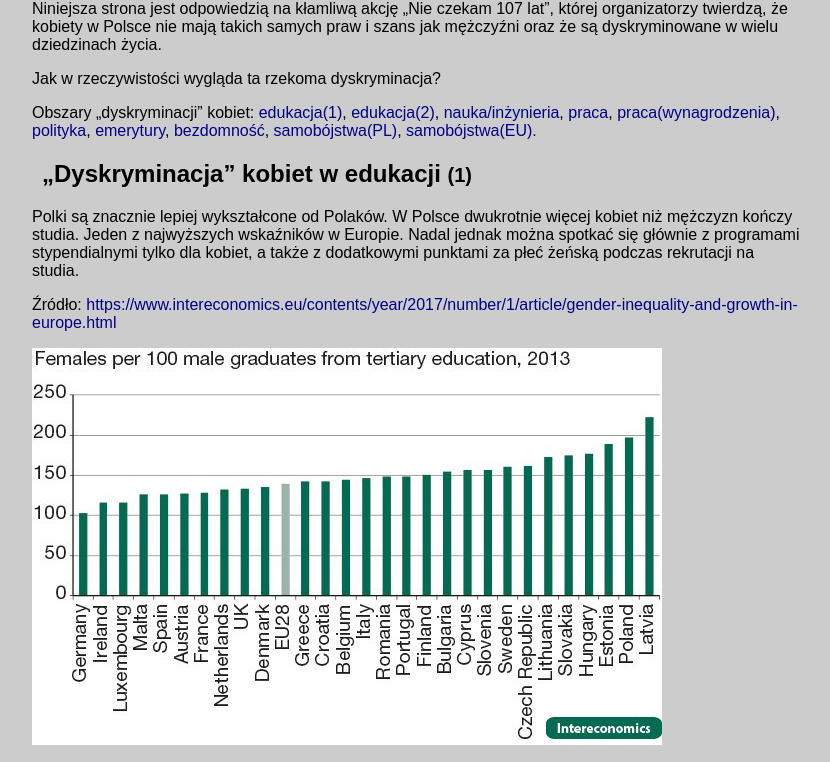
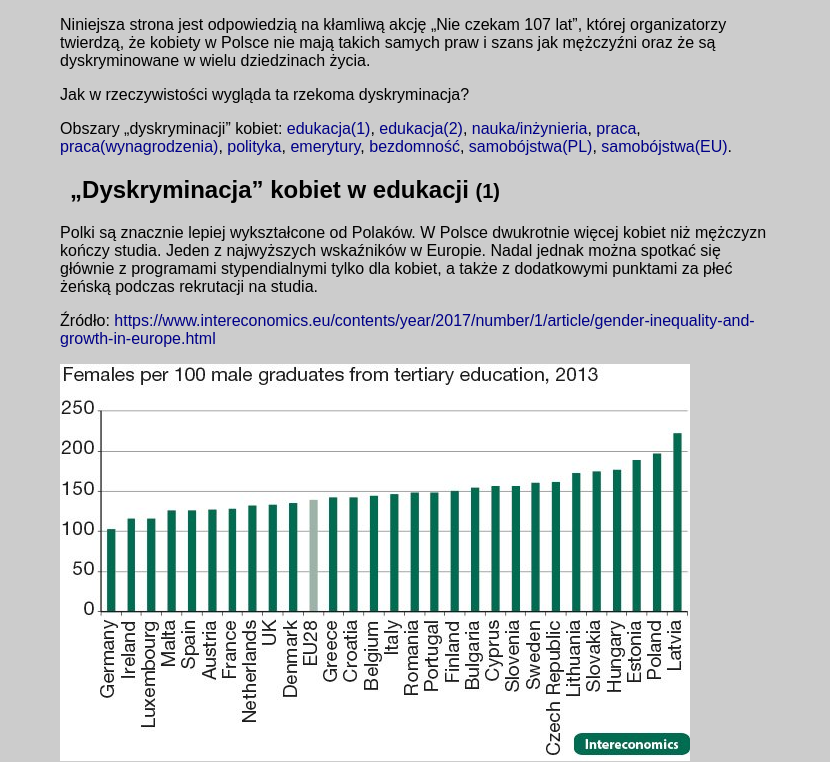
Before and after one commit to nieczekam107lat/nieczekam107lat.github.io, a plain HTML site: page index.html in a window 1280 px wide. Shown: the part 117-879 px from the top of the page, without its empty margins (224-1054 px from the left). Drawn offline with Linux system fonts and the light colour scheme.

Commit message:
poprawienie marginesów

```diff
--- a/style.css
+++ b/style.css
@@ -1,5 +1,7 @@
 body {
-    margin: 0 20%;
+    margin: auto;
+    max-width: 80ch;
+    padding: 1em;
     background-color: #CCC;
     color: #000;
     font-family: sans-serif;
```
